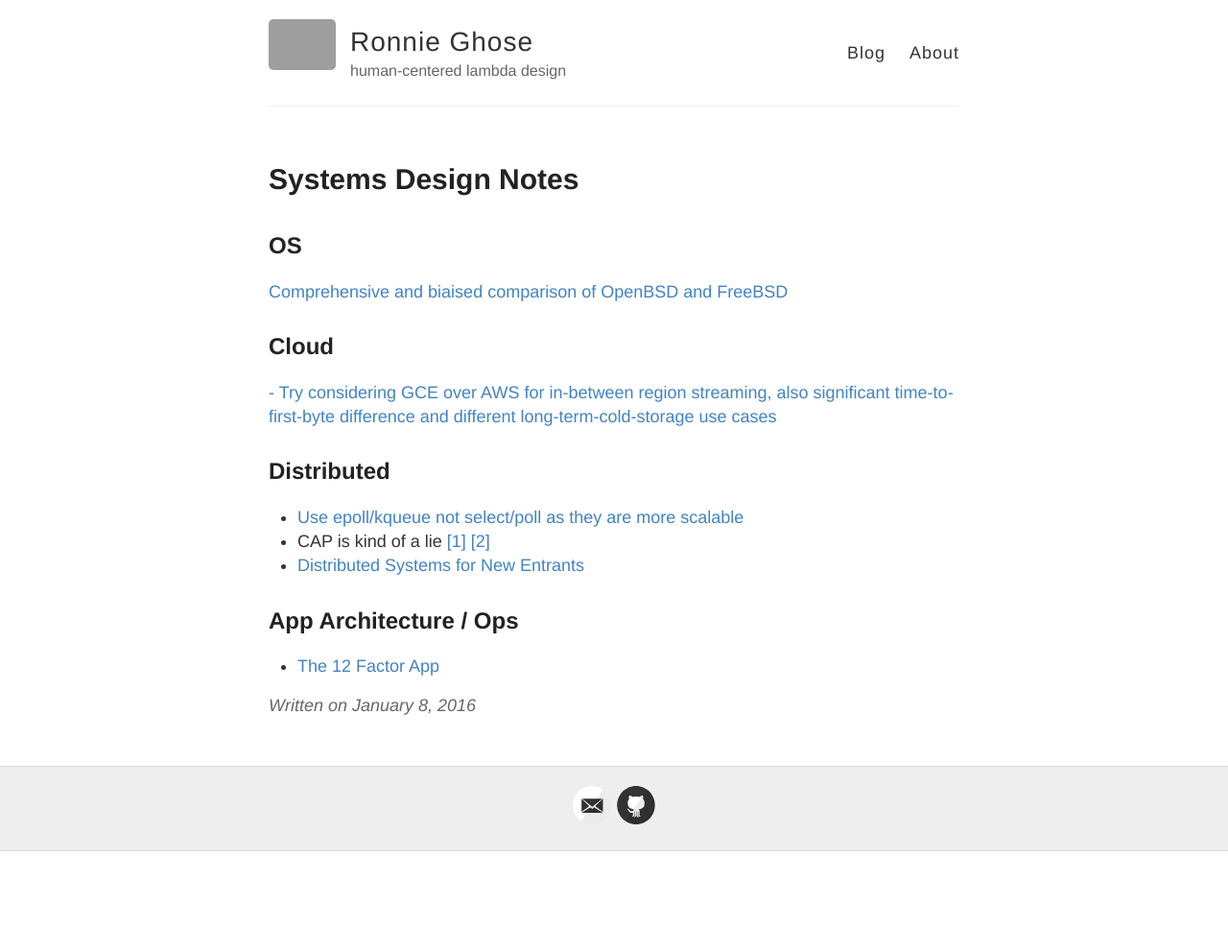
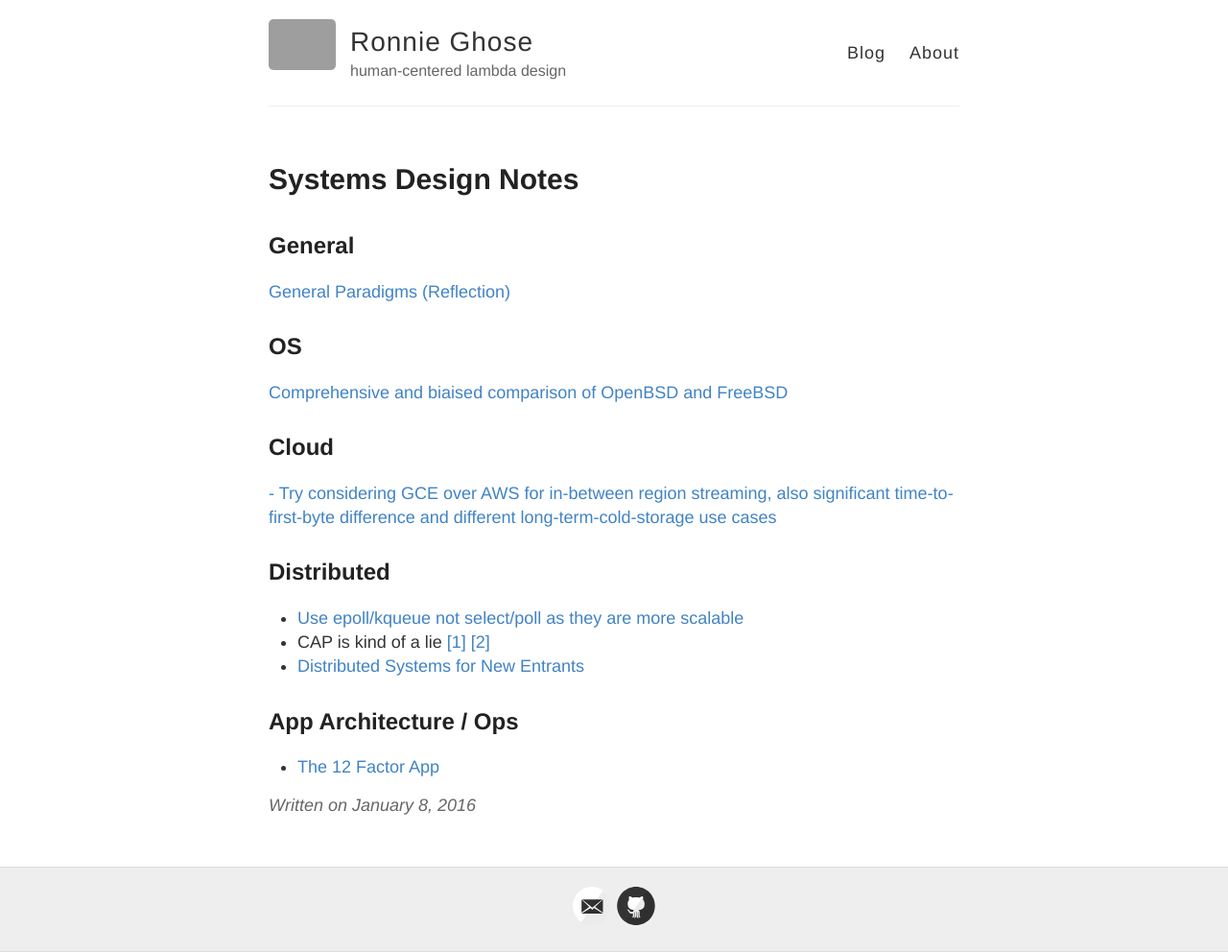
Before and after one commit to RONNCC/ronncc.github, a Jekyll site: the page built from _posts/2016-1-8-systemDesignNotes.md, in a window 1280 px wide. Shown: the whole page at 96% size. Built offline with Jekyll 4.4.1, drawn with Linux system fonts in a browser that asks for light colours; comment, search, counter and statistics services are not loaded; before the commit the page ends 900 px from its top, so only the background shows below that; grey boxes are pictures that could not be loaded.

Commit message:
Updated 2016-1-8-systemDesignNotes.md

```diff
--- a/_posts/2016-1-8-systemDesignNotes.md
+++ b/_posts/2016-1-8-systemDesignNotes.md
@@ -13,6 +13,9 @@
 type: post
 ---
 
+## General
+[General Paradigms (Reflection)](https://hackernoon.com/education-of-a-programmer-aaecf2d35312)
+
 ## OS
 [Comprehensive and biaised comparison of OpenBSD and FreeBSD](https://www.bsdfrog.org/pub/events/my_bsd_sucks_less_than_yours-AsiaBSDCon2017-paper.pdf)
 
```
